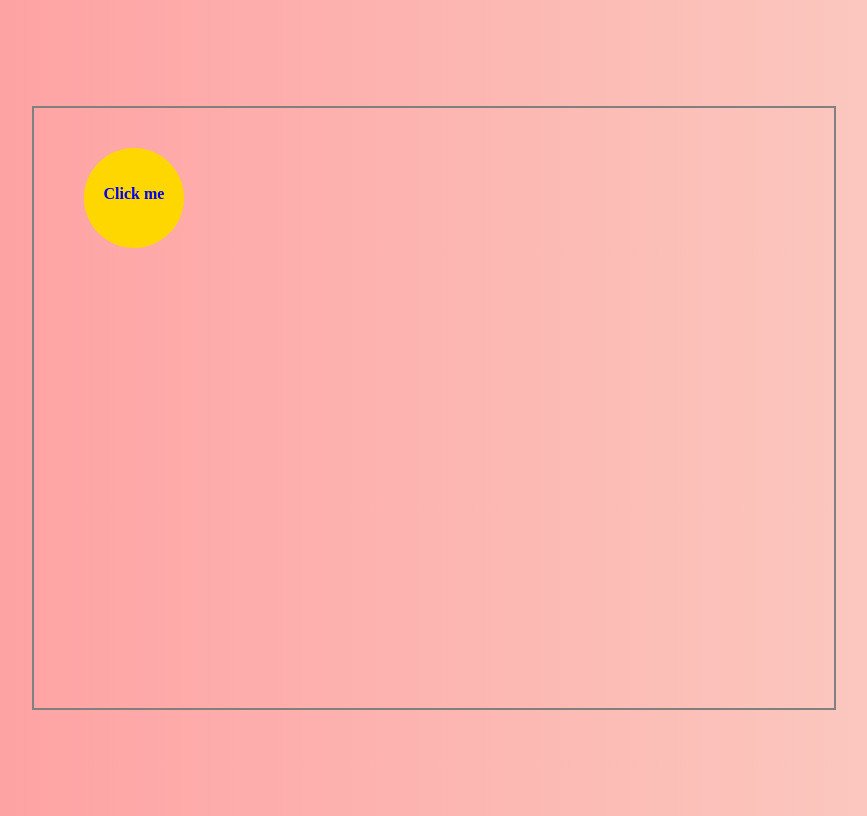
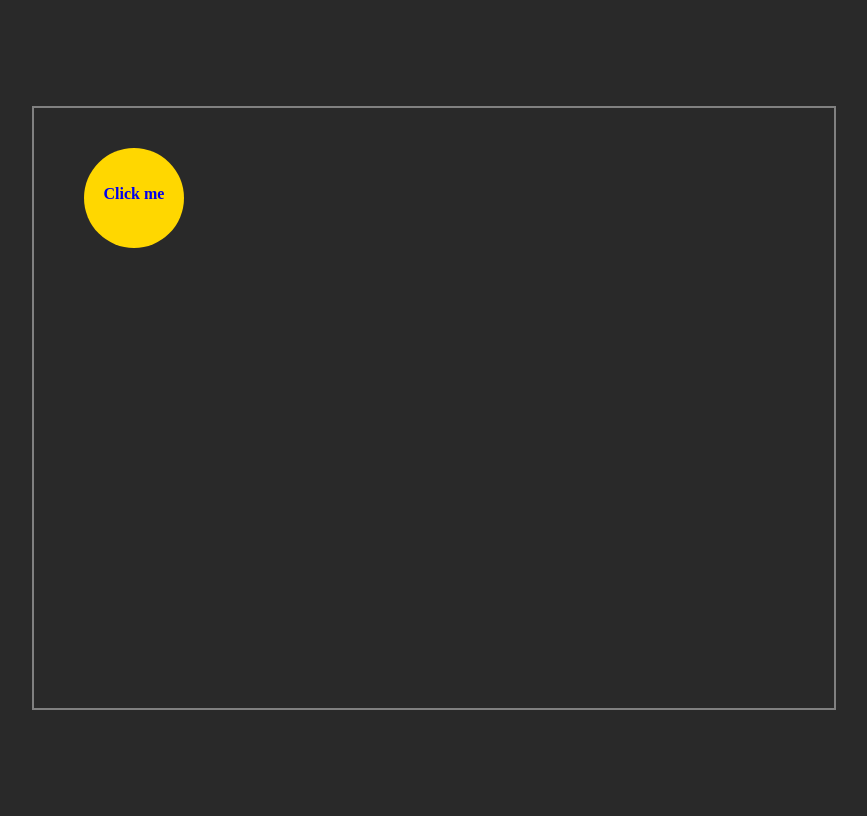
Before and after one commit to ArjunKVarma/clickme, a plain HTML site: page index.html in a window 1280 px wide. Shown: the whole page, without its empty margins (206-1073 px from the left). Drawn offline with Linux system fonts and the light colour scheme.

Commit message:
Update background color

```diff
--- a/index.html
+++ b/index.html
@@ -42,7 +42,7 @@
     body {
         position: relative;
         height: 100vh;
-        background: linear-gradient(to right, #ff9a9e, #fad0c4);
+        background: #292929;
     }
 
     .p {
```
